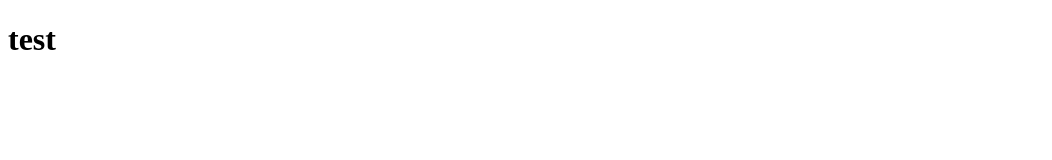
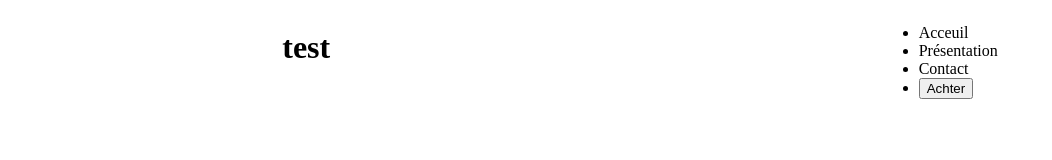
Before and after one commit to DEUMSS/TPWebApp, a plain HTML site: page index.html in a window 1280 px wide. Shown: the whole page, without its empty margins (0-1052 px from the left). Drawn offline with Linux system fonts and the light colour scheme.

Commit message:
premiere version avec navbar

```diff
--- a/index.css
+++ b/index.css
@@ -0,0 +1,5 @@
+.navBar{
+    display: flex;
+    justify-content: space-around;
+
+}
--- a/index.html
+++ b/index.html
@@ -7,7 +7,22 @@
     <link rel="stylesheet" href="index.css">
 </head>
 <body>
-    <h1>test</h1>
+    <div class="navBar">
+        <h1>test</h1>
+        <ul>
+            <li>Acceuil</li>
+            <li>Présentation</li>
+            <li>Contact</li>
+            <li><button>Achter</button></li>
+        </ul>
+    </div>
+
+
+    <div class="modal">
+        <div>
+
+        </div>
+    </div>
 
     <scipt src="index.js"></scipt>
 </body>
```
